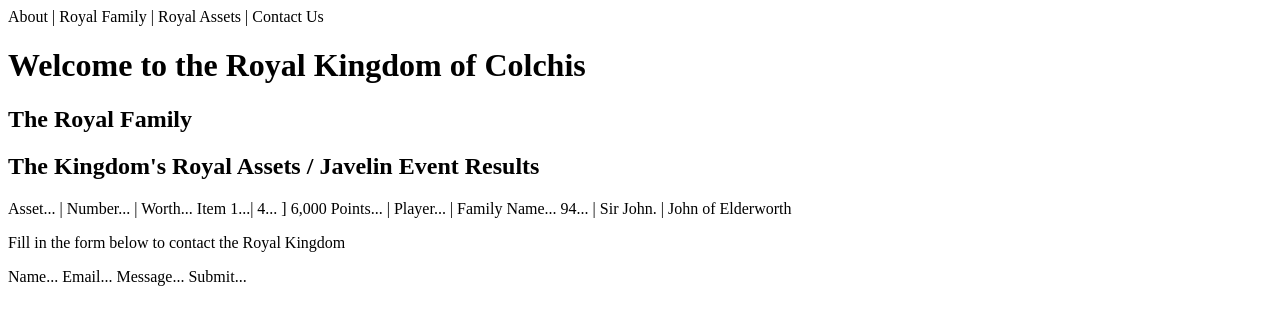
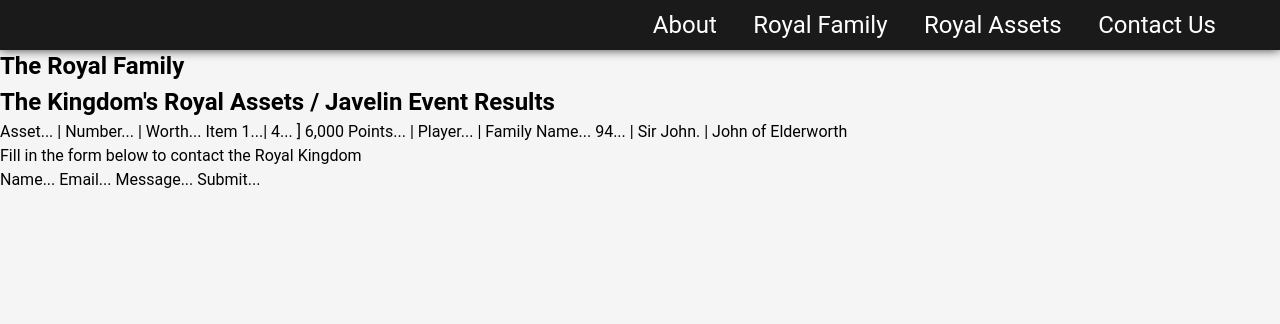
Before and after one commit to Ange230700/techChallengeWildCodeSchool, a plain HTML site: page index.html in a window 1280 px wide. Drawn offline with Linux system fonts and the light colour scheme.

Commit message:
making the nav bar beautiful

```diff
--- a/index.html
+++ b/index.html
@@ -7,11 +7,22 @@
     <title>Web Development Tech Challenge</title>
   </head>
   <body>
-    <!--Content goes here-->
-
-    <!-- Navigation Section-->
-    About | Royal Family | Royal Assets | Contact Us
-
+    <!-- header -->
+    <header>
+      <!-- TODO : put the logo here create a link to home page -->
+      <!--
+      <div class="logo">
+        <a href="/structures/index.html"><img src="/assets/logo.png" alt="logo" /></a>
+      </div>-->
+      <nav>
+        <ul>
+          <li><a href="/structures/about.html">About</a></li>
+          <li><a href="/structures/royalFamily.html">Royal Family</a></li>
+          <li><a href="/structures/royalAssets.html">Royal Assets</a></li>
+          <li><a href="/structures/contact.html">Contact Us</a></li>
+        </ul>
+      </nav>
+    </header>
 
     <!-- Hero Section -->
     <h1>Welcome to the Royal Kingdom of Colchis</h1>
--- a/style.css
+++ b/style.css
@@ -1 +1,4 @@
 @import url(/styles/navigationBarStyle.css);
+@import url(/styles/defaultStyle.css);
+@import url(/styles/logoStyle.css);
+@import url(/styles/header.css);
--- /dev/null
+++ b/styles/defaultStyle.css
@@ -0,0 +1,16 @@
+* {
+  margin: 0;
+  padding: 0;
+  box-sizing: border-box;
+}
+
+html {
+  font-size: 100%;
+}
+
+body {
+  font-family: "Roboto", sans-serif;
+  font-size: 1rem;
+  line-height: 1.5;
+  background-color: #f5f5f5;
+}
--- /dev/null
+++ b/styles/header.css
@@ -0,0 +1,3 @@
+header {
+  background-color: rgba(0, 0, 0, 0.75);
+}
--- /dev/null
+++ b/styles/logoStyle.css
@@ -0,0 +1,8 @@
+.logo{
+    width: 100%;
+    height: 100%;
+    background-image: url("../images/logo.png");
+    background-repeat: no-repeat;
+    background-size: contain;
+    background-position: center;
+}
--- a/styles/navigationBarStyle.css
+++ b/styles/navigationBarStyle.css
@@ -0,0 +1,36 @@
+nav {
+  background-color: #1a1a1a;
+  height: 50px;
+  width: 100%;
+  position: fixed;
+  top: 0;
+  left: 0;
+  z-index: 3;
+  box-shadow: 0px 0px 10px 0px rgba(0, 0, 0, 0.75);
+}
+
+nav ul {
+  list-style-type: none;
+  margin: 0 5% 0 0;
+  padding: 0;
+  overflow: hidden;
+  height: 100%;
+  display: flex;
+  justify-content: flex-end;
+  align-items: center;
+}
+
+nav ul li {
+    margin-left: 3%;
+}
+
+nav ul li a {
+  text-decoration: none;
+  color: white;
+  font-size: 1.5em;
+  cursor: pointer;
+}
+
+nav ul li a:hover {
+  color: #ff0000;
+}
```
Also changed, not shown: assets/logo.png (added).
